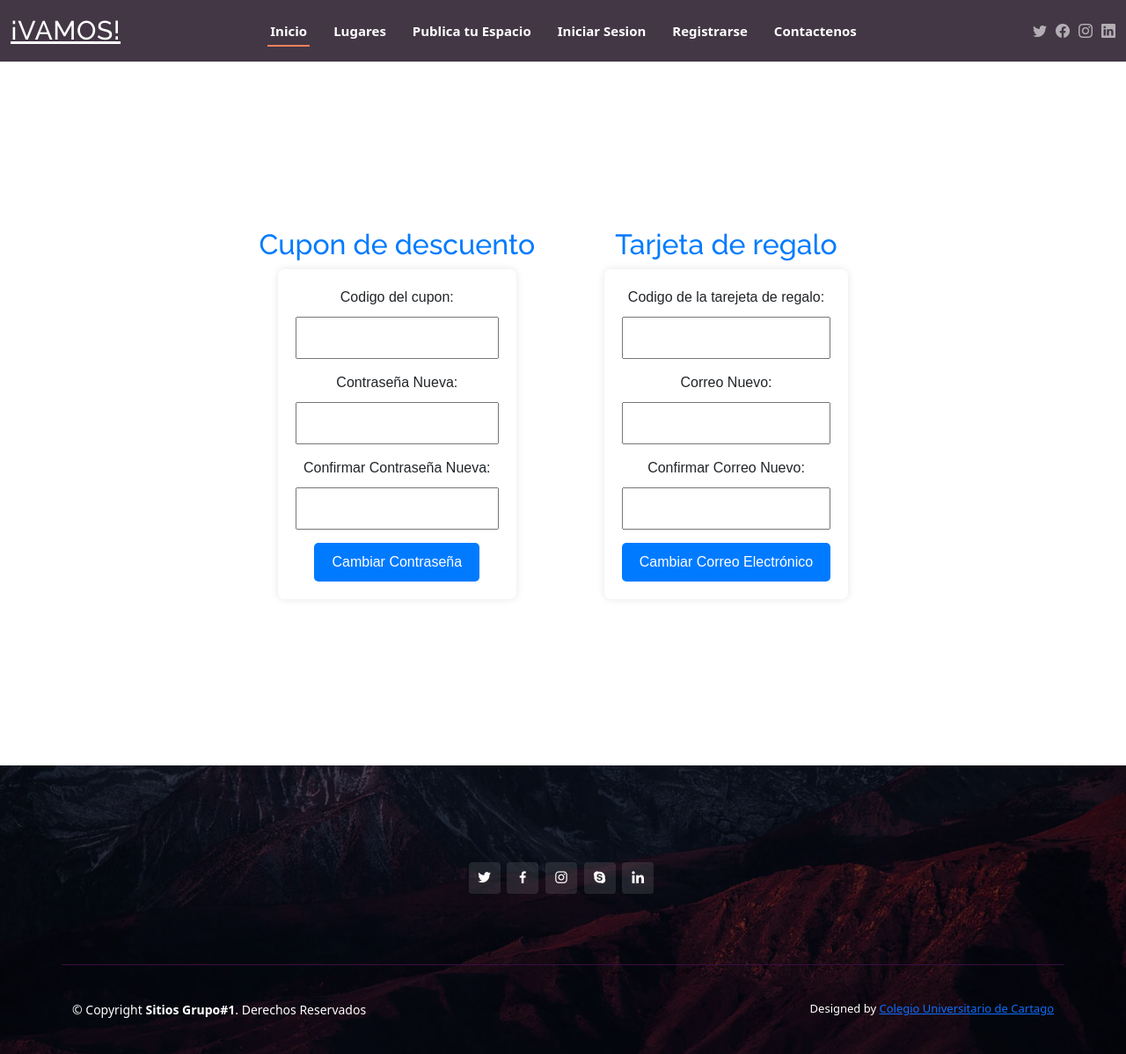
After one commit to Mvargas26/MyLodgmentPlace, a PHP site: page /App/Views/cupones_View.php in a window 1280 px wide. The commit adds this page. Shown: the whole page at 88% size. Run offline with PHP 8.4, Linux system fonts and the light colour scheme; data that the repository does not hold is empty; some libraries are stand-ins or nearby versions.

Commit message:
cambios graficos

```diff
--- a/App/Views/InmuebleDetalle_View.php
+++ b/App/Views/InmuebleDetalle_View.php
@@ -65,6 +65,8 @@ include './templates/Header.php';
 
       </div>
     </section><!-- End Portfolio Details Section -->
+
+    <p>Calendario</p>
 
     <section id="testimonials" class="testimonials section-bg">
       <div class="container">
--- a/App/Views/PanelUsuario_View.php
+++ b/App/Views/PanelUsuario_View.php
@@ -4,6 +4,7 @@ include './templates/Header.php';
 <!-- ==============================================Fin header ======= -->
 <main id="main">
 <link href="../assets/css/panelHuesped.css" rel="stylesheet">
+
 <body>
     <br>
         <div class="cards-container">
@@ -32,7 +33,7 @@ include './templates/Header.php';
                 <a href="admin_seguridadHuesped_View.php">Administración de Seguridad</a>
             </div>
             <div class="card">
-                <a href="cupones_tarjetasHuesped_View.php">Cupones y Tarjetas de Regalo</a>
+            <a href="cupones_View.php">Cupones y tarjetas de regalo</a>
             </div>
             <div class="card">
                 <a href="denunciasHuesped_View.php">Denuncias</a>
--- /dev/null
+++ b/App/Views/cupones_View.php
@@ -0,0 +1,57 @@
+<?php
+include './templates/Header.php';
+?>
+<!-- ==============================================Fin header ======= -->
+<main id="main">
+
+    <link href="../assets/css/cupones.css" rel="stylesheet">
+
+    <body id="body">
+    <div class="contener">
+        <!-- Sección para cambiar la contraseña -->
+        <div id="seccionCupon">
+            <h2>Cupon de descuento</h2>
+            <form>
+                <label for="contrasenaAnterior">Codigo del cupon:</label>
+                <input type="password" id="contrasenaAnterior" name="contrasenaAnterior" required><br>
+
+                <label for="contrasenaNueva">Contraseña Nueva:</label>
+                <input type="password" id="contrasenaNueva" name="contrasenaNueva" required><br>
+
+                <label for="confirmarContrasenaNueva">Confirmar Contraseña Nueva:</label>
+                <input type="password" id="confirmarContrasenaNueva" name="confirmarContrasenaNueva" required><br>
+
+                <button type="submit">Cambiar Contraseña</button>
+            </form>
+
+
+        </div>
+
+        <!-- Sección para cambiar el correo electrónico -->
+        <div id="seccionTarjeta">
+            <h2>Tarjeta de regalo</h2>
+            <form>
+                <label for="correoActual">Codigo de la tarejeta de regalo:</label>
+                <input type="email" id="correoActual" name="correoActual" required><br>
+
+                <label for="correoNuevo">Correo Nuevo:</label>
+                <input type="email" id="correoNuevo" name="correoNuevo" required><br>
+
+                <label for="confirmarCorreoNuevo">Confirmar Correo Nuevo:</label>
+                <input type="email" id="confirmarCorreoNuevo" name="confirmarCorreoNuevo" required><br>
+
+                <button type="submit">Cambiar Correo Electrónico</button>
+            </form>
+        </div>
+        <br>
+        <br>
+        </div>
+    </body>
+</main>
+
+
+<!-- ==============================================Inicio Footer ======= -->
+<?php
+include './templates/Footer.php';
+?>
+<!-- ==============================================Fin Footer ======= -->
--- a/App/assets/css/admSeguridad.css
+++ b/App/assets/css/cupones.css
@@ -18,7 +18,7 @@ h2 {
 
 form {
     max-width: 400px;
-    margin: 0 10px; /* Agregado margen entre los formularios */
+    margin: 0 50px; /* Agregado margen entre los formularios */
     padding: 20px;
     border-radius: 8px;
     box-shadow: 0 0 10px rgba(0, 0, 0, 0.1); /* Sombra ligera */
```
Also changed, not shown: App/Views/cupones_tarjetasHusped_View.php (deleted, +0 -27 lines).
